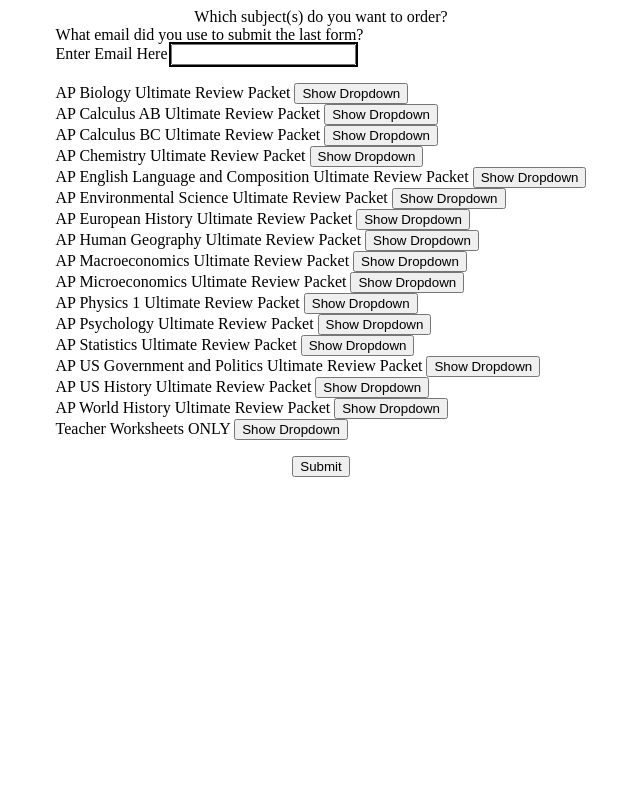
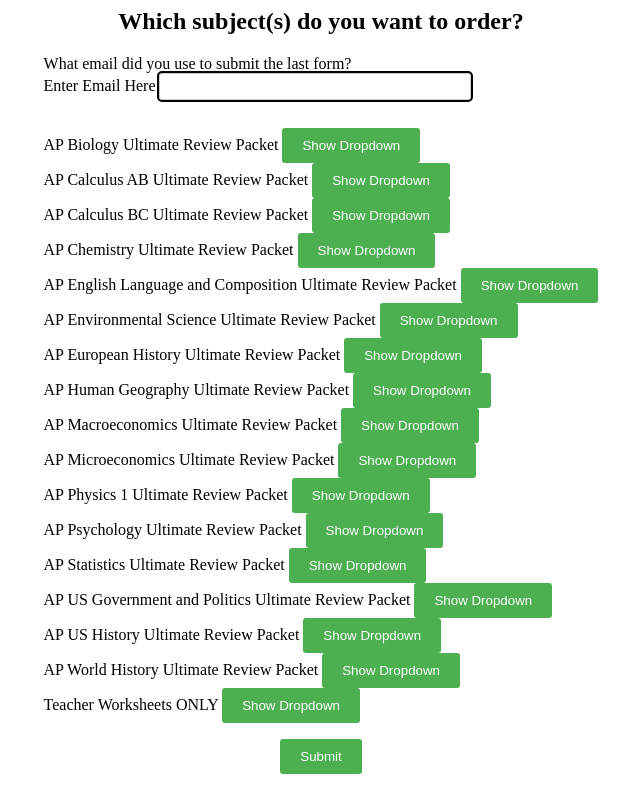
Before and after one commit to JacobSalazar13/MultipleURPForms, a Flask app: page / in a window 1280 px wide. Shown: the whole page, without its empty margins (319-959 px from the left). Run offline with Flask 2, Linux system fonts and the light colour scheme.

Commit message:
updated form css

```diff
--- a/static/Form.css
+++ b/static/Form.css
@@ -8,10 +8,40 @@ form {
   input[type="text"],
   input[type="number"] {
     outline: 2px solid black;
+    padding: 5px;
+    border: 1px solid #ccc;
+    border-radius: 3px;
+    margin-bottom: 10px;
+    width: 300px;
   }
 
   header {
     display: flex;
     flex-direction: column;
     align-items: center;
+    margin-bottom: 20px;
+    font-size: 24px;
+    font-weight: bold;
   }
+
+
+  form label {
+    margin-bottom: 5px;
+  }
+
+  form input[type="button"],
+  form button[type="submit"] {
+    padding: 10px 20px;
+    background-color: #4CAF50;
+    color: white;
+    border: none;
+    border-radius: 3px;
+    cursor: pointer;
+  }
+
+  form input[type="button"]:hover,
+  form button[type="submit"]:hover {
+    background-color: #45a049;
+  }
+
+  /* Header Styles */
```
